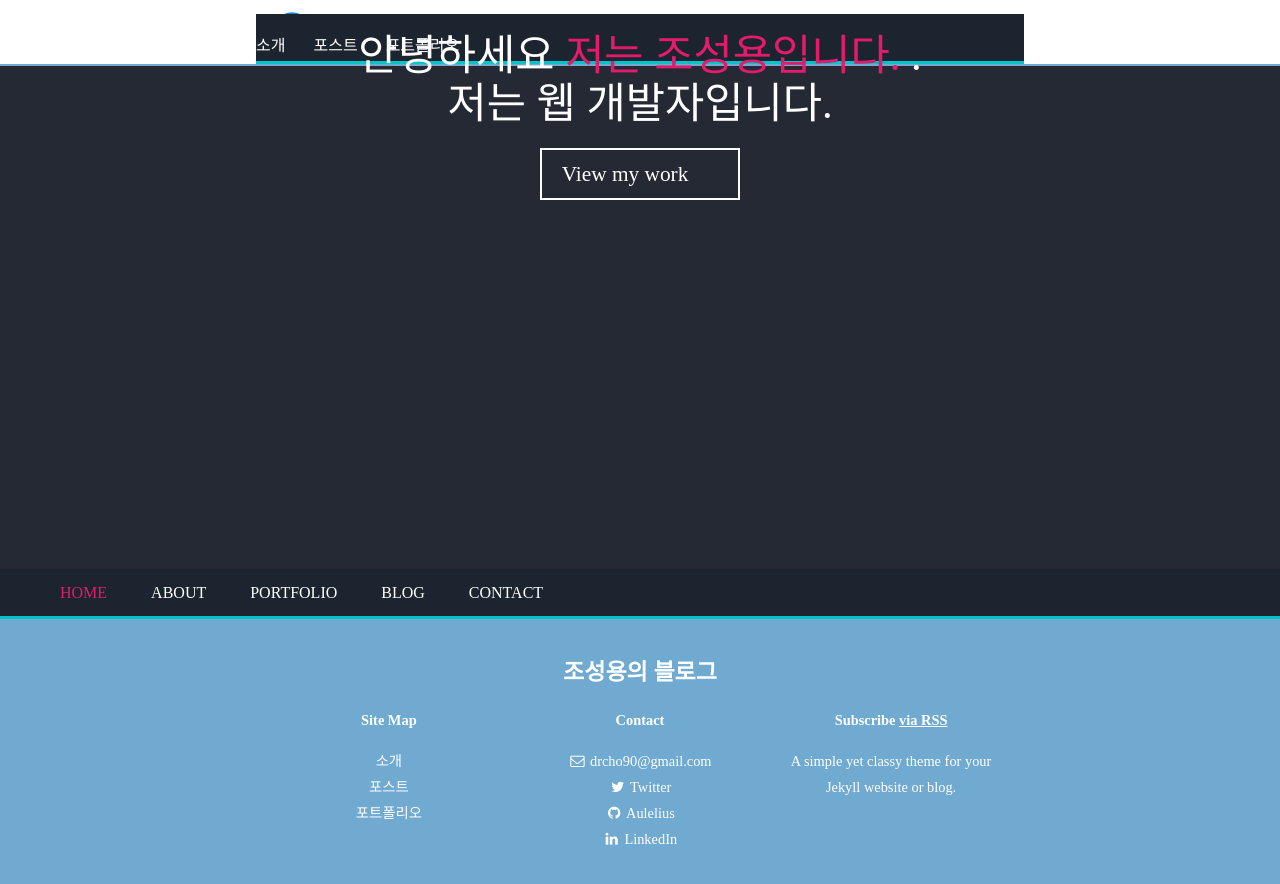
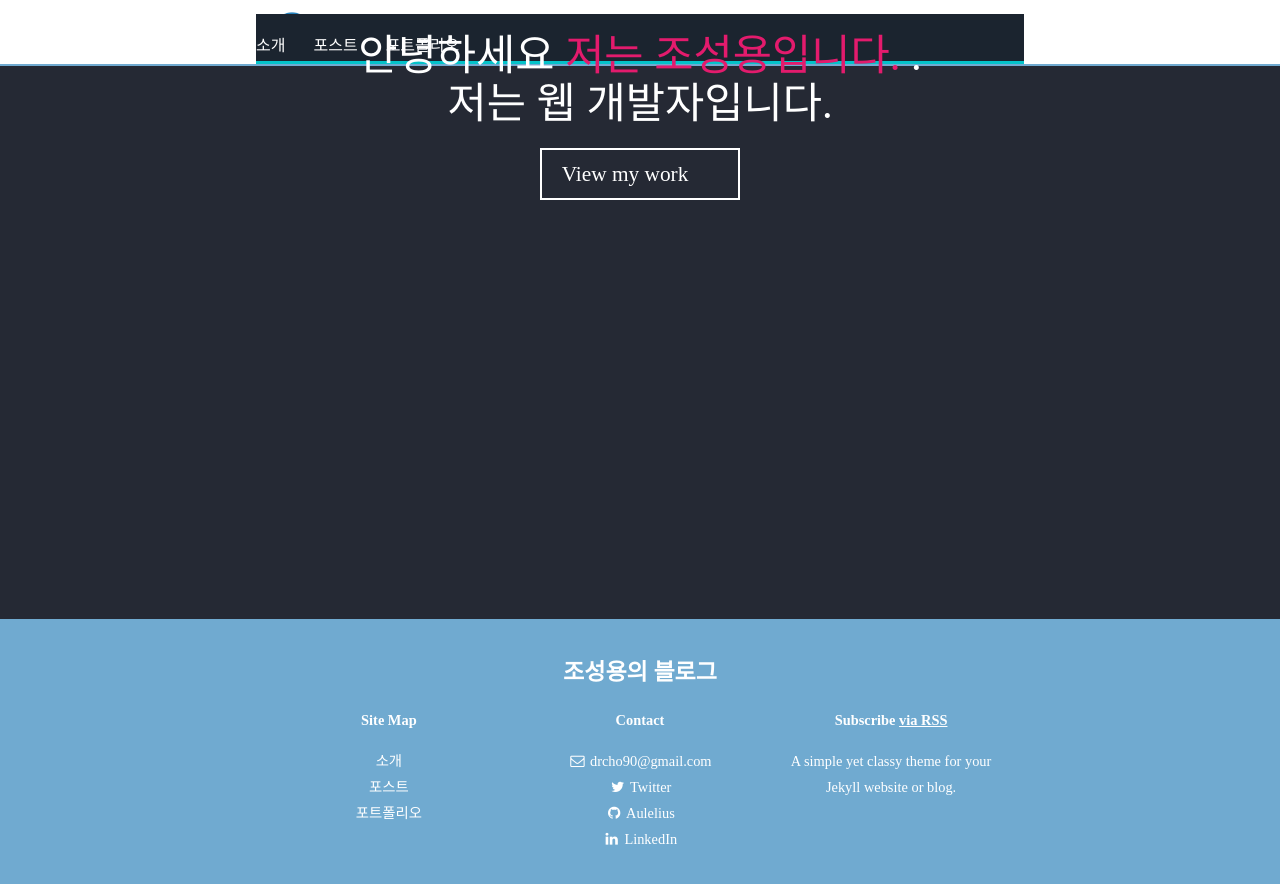
Before and after one commit to Aulelius/Aulelius.github.io, a Jekyll site: the page built from index.html, in a window 1280 px wide and 900 px high, scrolled down 400 px. Shown: the top 884 px of the window. Built offline with Jekyll 4.4.1, drawn with Linux system fonts in a browser that asks for light colours; nearby versions of some CDN libraries; some web fonts are replaced; the list of posts is cut into pages by our own code.

Commit message:
Update index.html

```diff
--- a/index.html
+++ b/index.html
@@ -1919,16 +1919,5 @@ footer .footnote .highlight {
           <div class="button page-link" dest="about">
             View my work <i class="mdi mdi-arrow-right"></i>
           </div>
-
-          <nav class="flex">
-            <div class="link-wrap">
-              <div class="active page-link" dest="home">home</div>
-              <div class="page-link" dest="about">about</div>
-              <div class="page-link" dest="portfolio">portfolio</div>
-              <div class="page-link" dest="blog">blog</div>
-              <div class="page-link" dest="contact">contact</div>
-            </div>
-            <i class="mdi mdi-menu"></i>
-          </nav>
         </div>
       </section>
```
